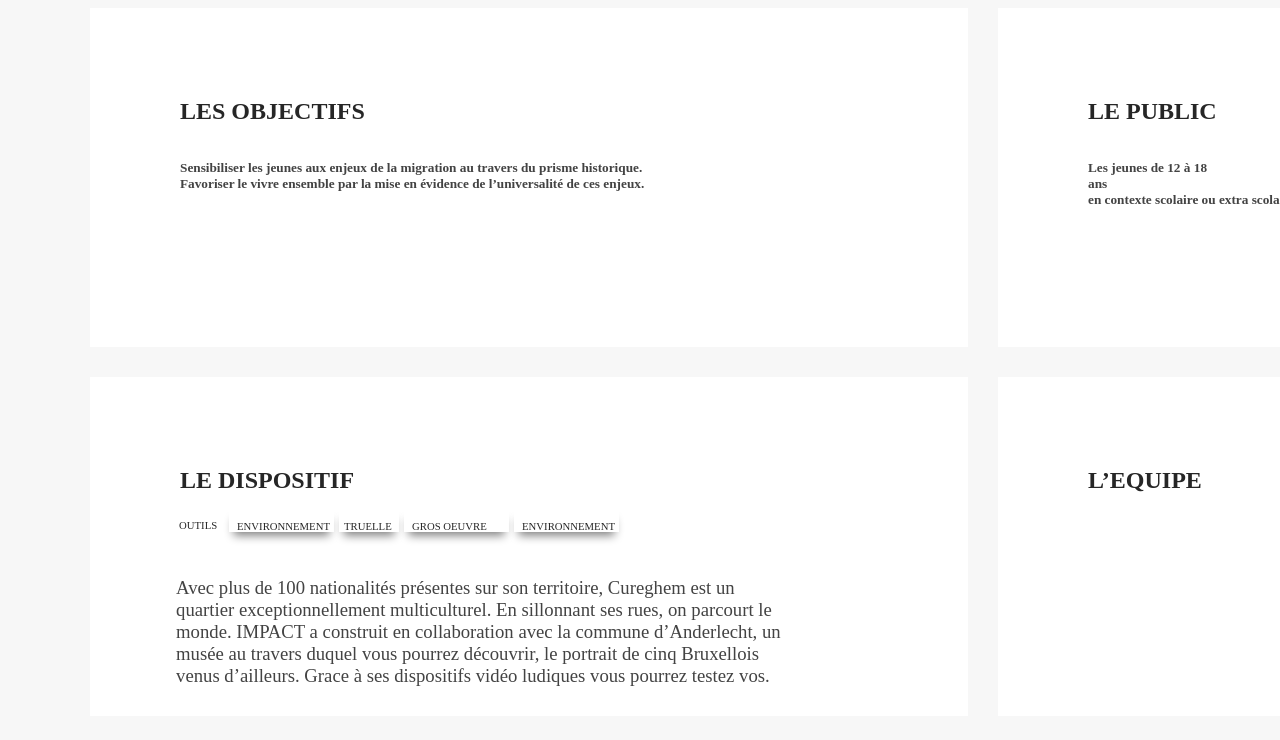
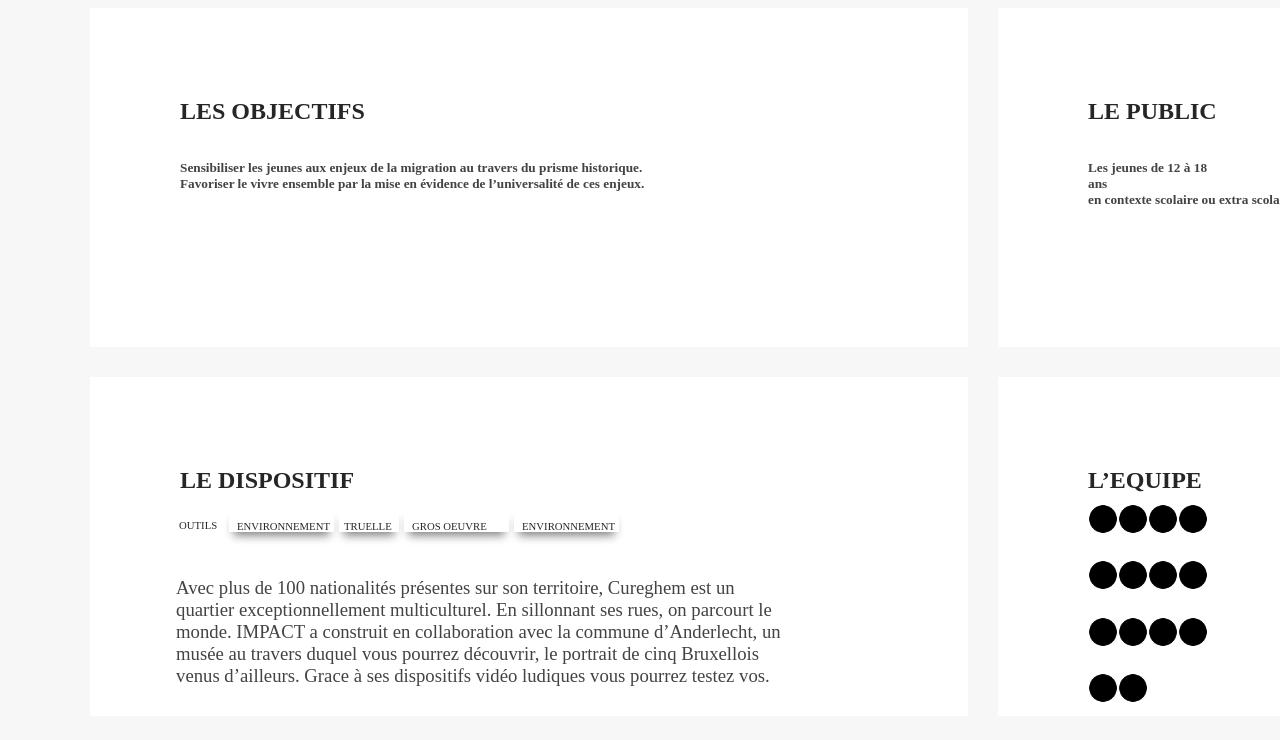
Before and after one commit to TornikeL38/TornikeLapauri04-11, a plain HTML site: page index.html in a window 1280 px wide. Shown: the part 1473-2213 px from the top of the page. Drawn offline with Linux system fonts and the light colour scheme; a small style sheet from the web is missing.

Commit message:
finish box4

```diff
--- a/index.html
+++ b/index.html
@@ -90,6 +90,22 @@
         </div>
         <div class="box4">
             <h2 class="title-in-box4">L’EQUIPE</h2>
+            <div class="profil-pictures">
+                <img src="images/img/circle1.png" alt="">
+                <img src="images/img/circle2.png" alt="">
+                <img src="images/img/circle3.png" alt="">
+                <img src="images/img/circle4.png" alt="">
+                <img src="images/img/circle5.png" alt="">
+                <img src="images/img/circle6.png" alt="">
+                <img src="images/img/circle7.png" alt="">
+                <img src="images/img/circle8.png" alt="">
+                <img src="images/img/circle9.png" alt="">
+                <img src="images/img/circle10.png" alt="">
+                <img src="images/img/circle11.png" alt="">
+                <img src="images/img/circle12.png" alt="">
+                <img src="images/img/circle13.png" alt="">
+                <img src="images/img/circle14.png" alt="">
+            </div>
         </div>
     </section>
 </body>
--- a/style.css
+++ b/style.css
@@ -248,3 +248,22 @@ h6{
     margin-left: 90px;
     color: #262626;
 }
+.profil-pictures{
+    width: 132px;
+    height: 225px;
+    display: flex;
+    /* justify-content: space-around; */
+    flex-wrap: wrap;
+    margin-left: 90px;
+    margin-top: 10px;
+    margin-right: 80px;
+}
+.profil-pictures img{
+    width: 30px;
+    height: 30px;
+}
+@media (max-width: 1024px){
+    .wrapper{
+        width: 100%;
+    }
+}
```
Also changed, not shown: images/img/circle1.png (added), images/img/circle10.png (added), images/img/circle11.png (added), images/img/circle12.png (added), images/img/circle13.png (added), images/img/circle14.png (added), images/img/circle2.png (added), images/img/circle3.png (added), images/img/circle4.png (added), images/img/circle5.png (added), images/img/circle6.png (added), images/img/circle7.png (added), images/img/circle8.png (added), images/img/circle9.png (added).
